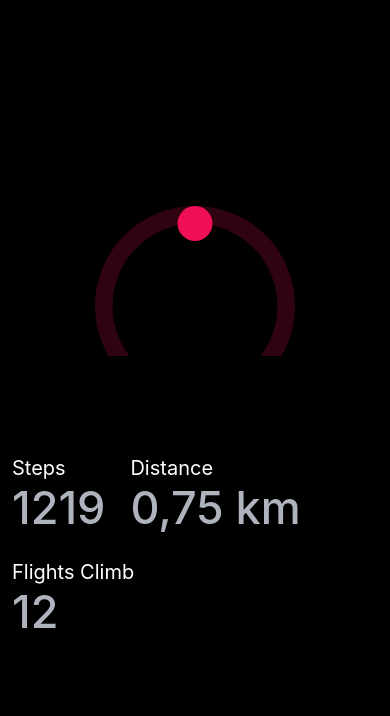
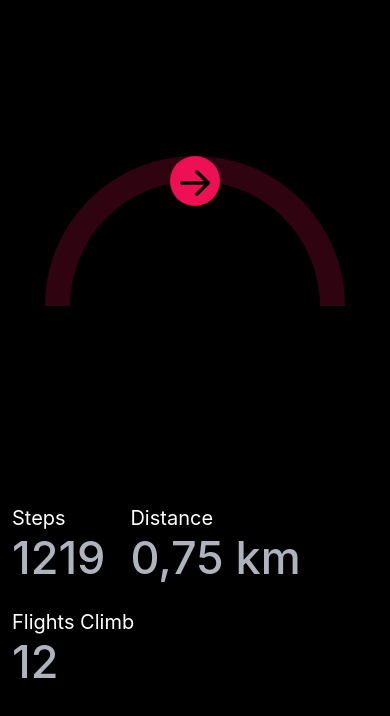
Before and after one commit to mtazakka/step-counter, a React Native app: screen / in a window 390 px wide. Shown: the top 716 px of the page. Built offline with nearby package versions, Linux system fonts and the light colour scheme.

Commit message:
arrow in the ring

```diff
--- a/App.tsx
+++ b/App.tsx
@@ -7,7 +7,7 @@
   return (
     <View style={styles.container}>
       <StatusBar style='auto' />
-      <RingProgress progress={0.5} />
+      <RingProgress radius={150} strokeWidth={50} progress={0.5} />
 
       <View style={styles.values}>
         <Value label='Steps' value='1219' />
--- a/src/components/RingProgress.tsx
+++ b/src/components/RingProgress.tsx
@@ -1,3 +1,4 @@
+import { AntDesign } from '@expo/vector-icons';
 import React, { useEffect } from 'react';
 import { StyleSheet, View } from 'react-native';
 import Animated, {
@@ -61,6 +62,12 @@
         {/* Foreground */}
         <AnimatedCircle animatedProps={animatedProps} {...circleDefaultProps} />
       </Svg>
+      <AntDesign
+        name='arrowright'
+        size={strokeWidth * 0.8}
+        color='black'
+        style={{ position: 'absolute', alignSelf: 'center', top: strokeWidth * 0.1 }}
+      />
     </View>
   );
 };
```
